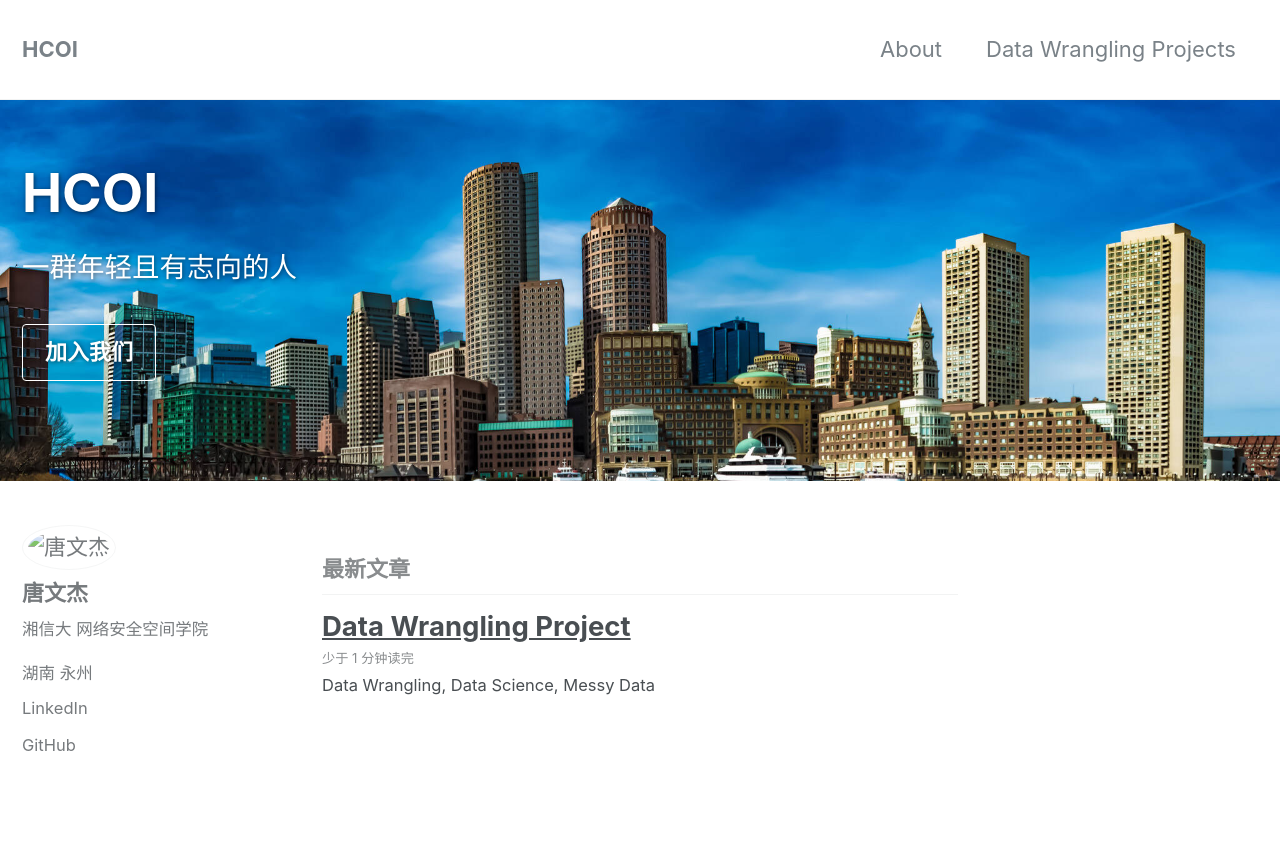
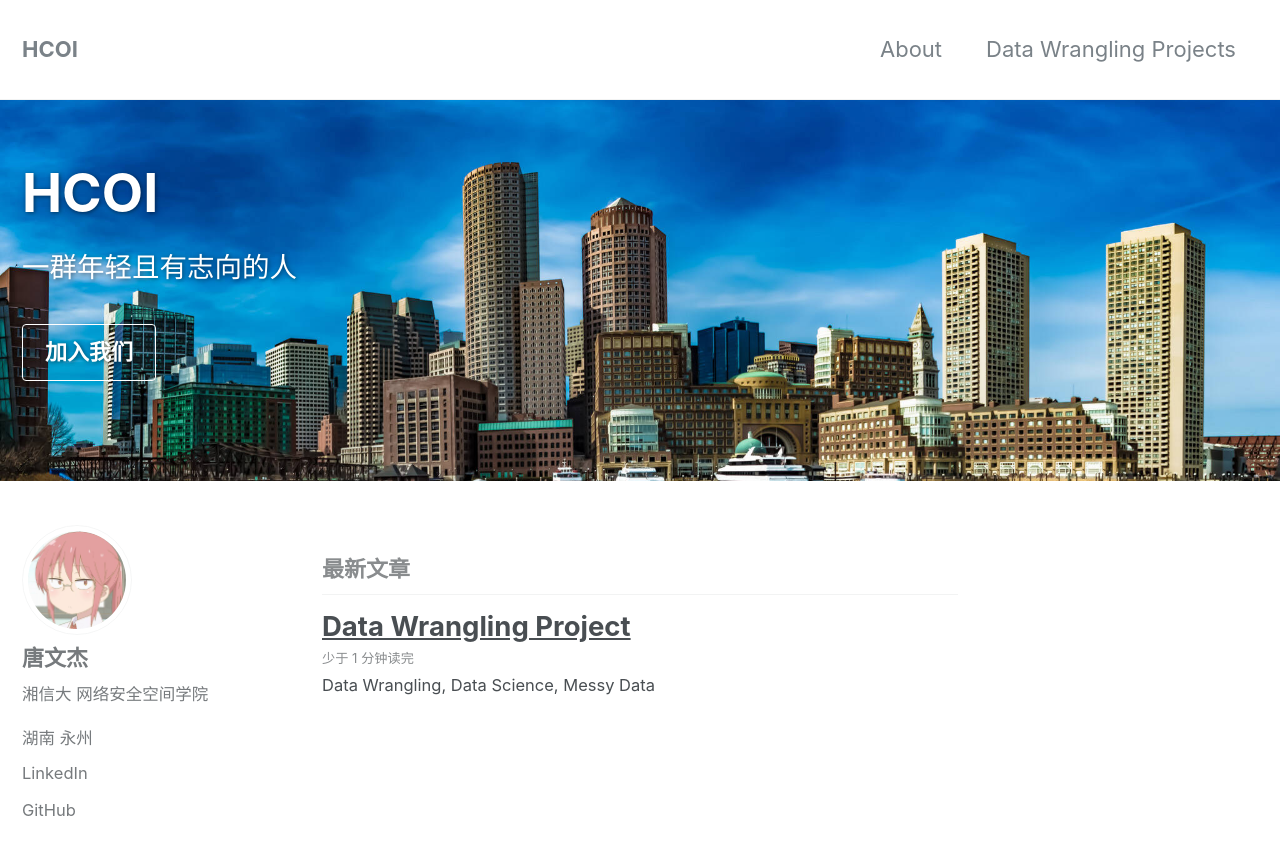
Before and after one commit to HeyTang233/tangwenjie233.github.io.web, a Jekyll site: the page built from index.html, in a window 1280 px wide and 900 px high. Shown: the top 855 px of the window. Built offline with Jekyll 4.4.1, drawn with Linux system fonts in a browser that asks for light colours; the list of posts is cut into pages by our own code.

Commit message:
提交信息

```diff
--- a/_config.yml
+++ b/_config.yml
@@ -85,7 +85,7 @@
 # Site Author
 author:
   name             : "唐文杰"
-  avatar           : "/images/avatar.png" # path of avatar image, e.g. "/assets/images/bio-photo.jpg"
+  avatar           : "/images/avatar.jpg" # path of avatar image, e.g. "/assets/images/bio-photo.jpg"
   bio              : "湘信大 网络安全空间学院"
   location         : "湖南 永州"
   email            :
```
Also changed, not shown: images/avatar.jpg (renamed from images/perceptron/avatar.png).
